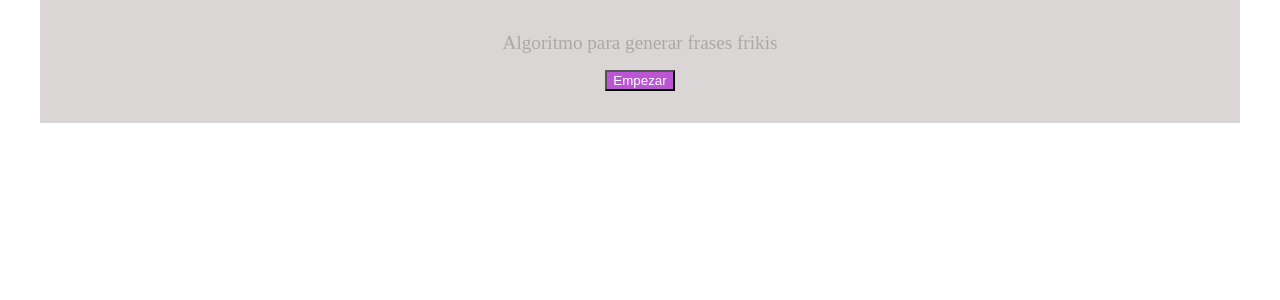
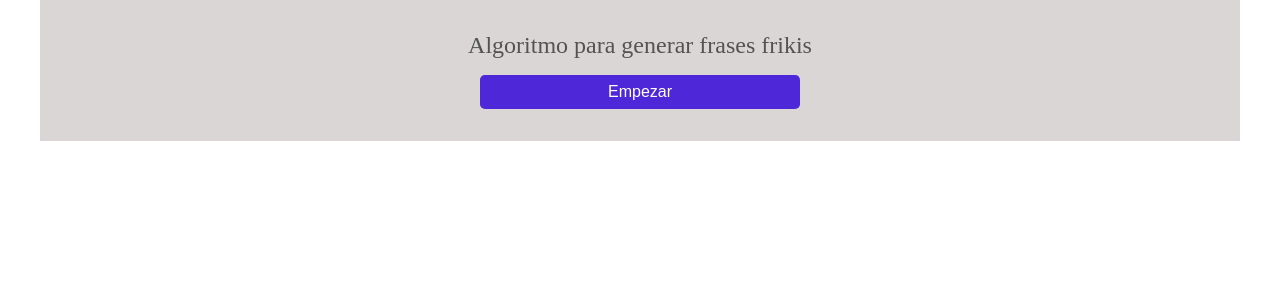
Before and after one commit to alfonsoJavier17/APPWEB_2ASMR_PROYECTOS_JS, a PHP site: page / in a window 1280 px wide. Shown: the part 32-332 px from the top of the page. Run offline with PHP 8.4, Linux system fonts and the light colour scheme.

Commit message:
decorar proyecto 3

```diff
--- a/proyecto_3/css/style.css
+++ b/proyecto_3/css/style.css
@@ -7,9 +7,9 @@
 }
 
 .main__texto {
-    color:rgb(170, 168, 168);
+    color:rgb(83, 83, 83);
     margin-top: 2rem;
-    font-size: 1.2rem;
+    font-size: 1.5rem;
 }
 
 
@@ -17,5 +17,10 @@
     color: white;
     margin-top: 1rem;
     margin-bottom: 2rem;
-    background-color: mediumorchid;
+    background-color: rgb(77, 39, 216);
+    padding: 0.5rem;
+    border-radius: 0.3rem;
+    border: none;
+    width: 20rem;
+    font-size: 1rem;
 }
--- a/proyecto_3/js/script.js
+++ b/proyecto_3/js/script.js
@@ -65,7 +65,7 @@ frasesFrikisInformatica =["Los programadores no tienen errores, solo experiencia
     const boton = document.querySelector(".main__boton--ver");
 
 boton.addEventListener("click", function () {
-    boton.textContent = "ver mas contenido";
+    boton.textContent = "Ver mas contenido";
     const rand_number = frasesFrikisInformatica[Math.floor(Math.random()*frasesFrikisInformatica.length)];
     texto.textContent = rand_number;
 });
```
